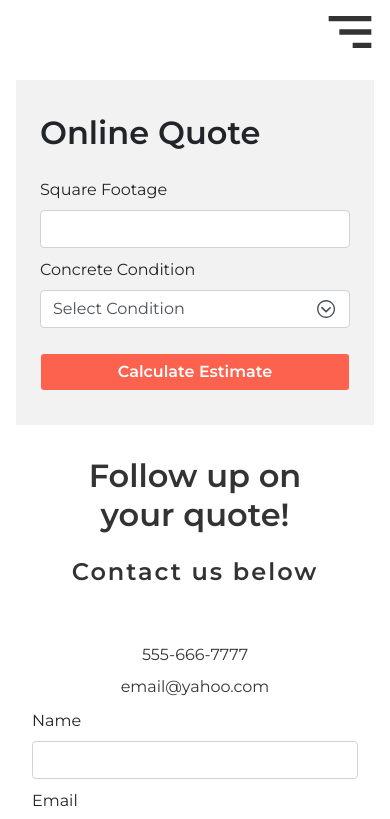
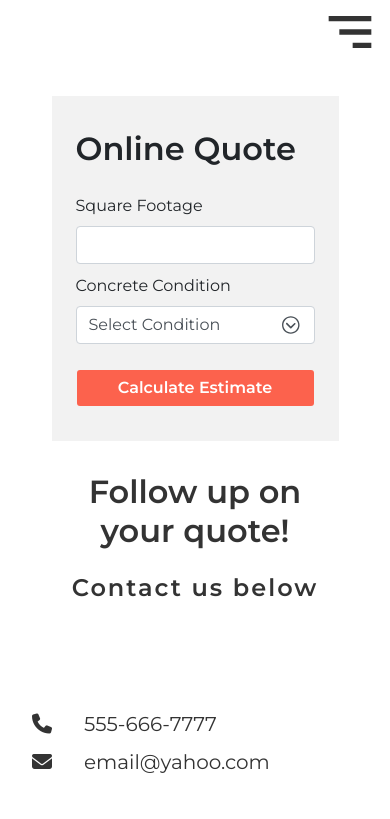
Before and after one commit to isaacruiz0/GarageWorx, a React (Create React App) app: page /Quote in a window 390 px wide. Shown: the top 819 px of the page. Built offline with nearby package versions, Linux system fonts and the light colour scheme.

Commit message:
made each component responsive

```diff
--- a/public/index.html
+++ b/public/index.html
@@ -1,6 +1,7 @@
 <!DOCTYPE html>
 <html lang="en">
   <head>
+    <script src="https://use.fontawesome.com/516c31b146.js"></script>
     <meta charset="utf-8" />
     <link rel="icon" href="%PUBLIC_URL%/favicon.ico" />
     <meta name="viewport" content="width=device-width, initial-scale=1" />
--- a/src/Main_Components/Coatings/Coatings.jsx
+++ b/src/Main_Components/Coatings/Coatings.jsx
@@ -15,8 +15,10 @@ const Coatings = () => {
     window.scrollTo(0, 0)
   }, [])
   return (
-    <div className='imageContainer'>
-      {imageArray}
+    <div className='coatingsDiv'>
+      <div className="imageContainer">
+        {imageArray}
+      </div>
       <div className='contactPitch'>
         <h2>Which one fits you?</h2>
         <h4>Let us know below!</h4>
--- a/src/Main_Components/Coatings/Coatings.scss
+++ b/src/Main_Components/Coatings/Coatings.scss
@@ -4,7 +4,7 @@
     justify-content: center;
     align-items: center;
     gap: 2rem;
-    margin-bottom: 2rem;
+    margin: 0;
     figure{
         position: relative;
         margin: 0;
@@ -35,12 +35,17 @@
             }
         }
     }
+}
+.contactPitch{
+    padding-top: 2rem;
+    padding-bottom: 2rem;
     h2{
         padding-left: 10%;
         padding-right: 10%;
         text-align: center;
         font-weight: bold;
-        padding-top: 2rem;
+        padding-top: 0;
+        padding-bottom: 0;
         color: rgba(0, 0, 0, 0.799);
     }
     h4{
@@ -49,6 +54,66 @@
         font-weight: bold;
         letter-spacing: .05rem;
         padding-top: 0;
-        padding: 1rem;
+        padding-bottom: 0;
     }
 }
+@media screen and (min-width: 900px){
+    .imageContainer{
+        display: flex;
+        flex-direction: row;
+        flex-wrap: wrap;
+        gap: 4rem;
+            figure{
+                position: relative;
+                margin: 0;
+                width: 35%;
+                border-width: 1.5px;
+                figcaption{
+                    position: absolute;
+                    bottom: 0;
+                    text-align: left;
+                    color: white;
+                    font-weight: bold;
+                    letter-spacing: .25rem;
+                    font-size: 1.5rem;
+                    width: 100%;
+                    padding: 1rem;
+                    background-color: rgba(0, 0, 0, 0.66);
+                    @media screen and (max-width: 360px){
+                        font-size: 1.5rem;
+                        padding-left: 1rem;
+                        padding-top: 2rem;
+                        span{
+                            padding: .5rem;
+                        }
+                    }
+                    span{
+
+
+                    }
+                }
+        }
+    }
+    .contactPitch{
+        padding-top: 2rem;
+        padding-bottom: 2rem;
+        h2{
+            padding-left: 10%;
+            padding-right: 10%;
+            font-size: 3rem;
+            text-align: center;
+            font-weight: bold;
+            padding-top: 0;
+            padding-bottom: 0;
+            color: rgba(0, 0, 0, 0.799);
+        }
+        h4{
+            text-align: center;
+            color: rgba(0, 0, 0, 0.799);
+            font-weight: bold;
+            letter-spacing: .05rem;
+            padding-top: 0;
+            padding-bottom: 0;
+        }
+    }
+}
--- a/src/Main_Components/FAQ/Data.js
+++ b/src/Main_Components/FAQ/Data.js
@@ -16,7 +16,7 @@ export const Data = [
         answer: "Yes, the polyespartic top coat is suggested to be harmful if inhaled for an extended period of time but all fumes will begin to fade away after 24 hours. "
     },
     {
-        question: "How long after installation could I freely walk around my garage?",
+        question: "How long after installation until I could freely walk around my garage?",
         answer: "We recommend to give it about 24 hours after installation before walking on top of it."
     },
     {
--- a/src/Main_Components/FAQ/FAQ.scss
+++ b/src/Main_Components/FAQ/FAQ.scss
@@ -1,4 +1,4 @@
-@media screen and (max-width: 900px){
+
 .FAQSection{
     display:flex;
     flex-direction: column;
@@ -8,7 +8,6 @@
     height: auto;
     background-color: #fff;
     padding: 0;
-
     .container{
         width: 100%;
         padding: 1rem;
@@ -55,6 +54,7 @@
     margin-top: 1rem;
     align-items: center;
     padding: 1rem;
+    margin-bottom: 2rem;
     h1{
         width: 100%;
         color: rgba(0, 0, 0, 0.799);
@@ -88,4 +88,3 @@
         text-align: center;
     }
 }
-}
--- a/src/Main_Components/Home/Home.scss
+++ b/src/Main_Components/Home/Home.scss
@@ -103,7 +103,6 @@
             justify-content: center;
             align-items: center;
             flex-direction: column;
-
             h1{
                 text-align: center;
                 font-family: 'Montserrat', sans-serif;
@@ -178,9 +177,12 @@
         .Home_main-contactPitch{
             display: flex;
             flex-direction: column;
-            margin-top: 1rem;
             align-items: center;
+            margin: 0;
+            margin-top: 50px;
             padding: 1rem;
+            padding-bottom: 0;
+            padding-top: 0;
             h1{
                 width: 100%;
                 color: rgba(0, 0, 0, 0.799);
@@ -204,6 +206,7 @@
                 font-weight: bold;
                 width: 80%;
                 text-align: center;
+                margin: 0;
             }
         }
     }
@@ -408,9 +411,11 @@
     .Home_main-contactPitch{
         display: flex;
         flex-direction: column;
-        margin-top: 1rem;
+        margin-top: 1.25rem;
+        margin-bottom: 1rem;
         align-items: center;
         padding: 1rem;
+        padding-top: 0;
         h1{
             width: 100%;
             color: rgba(0, 0, 0, 0.799);
@@ -434,6 +439,7 @@
             font-weight: bold;
             width: 80%;
             text-align: center;
+            margin: 0;
         }
     }
 }
--- a/src/Main_Components/Quote/Quote.scss
+++ b/src/Main_Components/Quote/Quote.scss
@@ -1,7 +1,8 @@
-@media screen and (max-width: 900px){
+
     .containerQuote{
-        padding: 1rem;
-        padding-bottom: 0;
+        padding: 32px;
+        margin: 0 auto;
+        width: 90%;
         .quoteCalculator{
             background-color: rgba(0,0,0,.05);
             padding: 1.5rem;
@@ -123,4 +124,3 @@
             padding: 1rem;
         }
     }
-}
--- a/src/Minor_Components/Contact/Contact.jsx
+++ b/src/Minor_Components/Contact/Contact.jsx
@@ -29,8 +29,8 @@ const Contact = () => {
     <div id='Contact' className='container'>
       <div className="backgroundDiv">
       <div className='contactLinks'>
-        <a href="tel:555-666-7777">555-666-7777</a>
-        <a href="mailto:555-666-7777" className='bottomA'>email@yahoo.com</a>
+        <a href="tel:555-666-7777"><i class="fa fa-phone" aria-hidden="true"></i><span>555-666-7777</span></a>
+        <a href="mailto:555-666-7777" className='bottomA'><i class="fa fa-envelope" aria-hidden="true"></i><span>email@yahoo.com</span></a>
       </div>
       <form onSubmit={sendEmail} ref={form}>
 
--- a/src/Minor_Components/Contact/Contact.scss
+++ b/src/Minor_Components/Contact/Contact.scss
@@ -1,23 +1,16 @@
 #Contact{
     padding: 2rem;
+    padding-top: 0;
     .contactLinks{
-        text-align: center;
         display: flex;
         flex-direction: column;
+        align-items: center;
         .bottomA{
             margin-top: .5rem;
         }
-        a{
-            text-align: center;
-            text-decoration: none;
-            color: rgba(0, 0, 0, 0.799);
-            cursor: pointer;
-            margin-left: auto;
-            margin-right: auto;
-        }
     }
     label{
-        margin-top: 10px;
+        margin: 0;
     }
     input[type=Submit]{
         background-color: rgba(252,98,77);
@@ -25,10 +18,42 @@
         font-weight: bold;
         margin-top: 25px;
     }
+    .form-control{
+        margin-bottom: 10px;
+    }
+}
+@media screen and (max-width: 900px){
+    .contactLinks{
+        margin: 0;
+        margin-top: 50px;
+        margin-bottom: 50px;
+        a{
+            font-size: 1.25rem;
+            display: flex;
+            width: fit-content;
+            gap: 2rem;
+            margin: 0;
+            margin-right: auto;
+            text-decoration: none;
+            color: rgba(0, 0, 0, 0.799);
+            span{
+                vertical-align: middle;
+            }
+            .fa{
+                border-radius: 50%;
+                width: fit-content;
+                height: fit-content;
+                padding: 0;
+                margin-top: auto;
+                margin-bottom: auto;
+            }
+        }
+    }
 }
 @media screen and (min-width: 900px){
     #Contact{
         display: flex;
+        width: 90%;
         .backgroundDiv{
             display: flex;
             background-color: #F5F5F5;;
@@ -37,9 +62,30 @@
                 display: flex;
                 flex-direction: column;
                 justify-content: center;
+                align-items: flex-start;
                 gap: 2rem;
                 a{
-                    font-size: 1.5rem;
+                    font-size: 1.25rem;
+                    display: flex;
+                    width: fit-content;
+                    gap: 2rem;
+                    margin: 0;
+                    margin-right: auto;
+                    text-decoration: none;
+                    color: rgba(0, 0, 0, 0.799);
+                    span{
+                        vertical-align: middle;
+                        padding: 1rem;
+                    }
+                    .fa{
+                        background-color: white;
+                        border-radius: 50%;
+                        width: fit-content;
+                        height: fit-content;
+                        padding: 1rem;
+                        margin-top: auto;
+                        margin-bottom: auto;
+                    }
                 }
             }
         }
```
